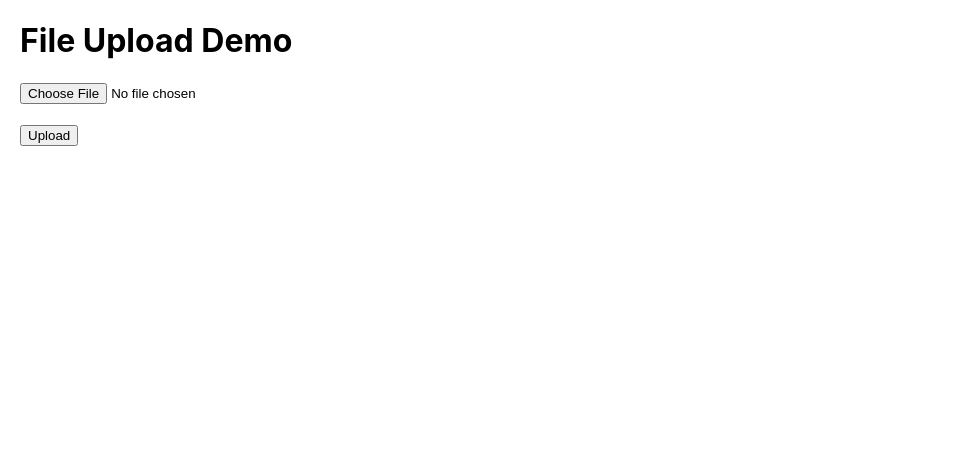
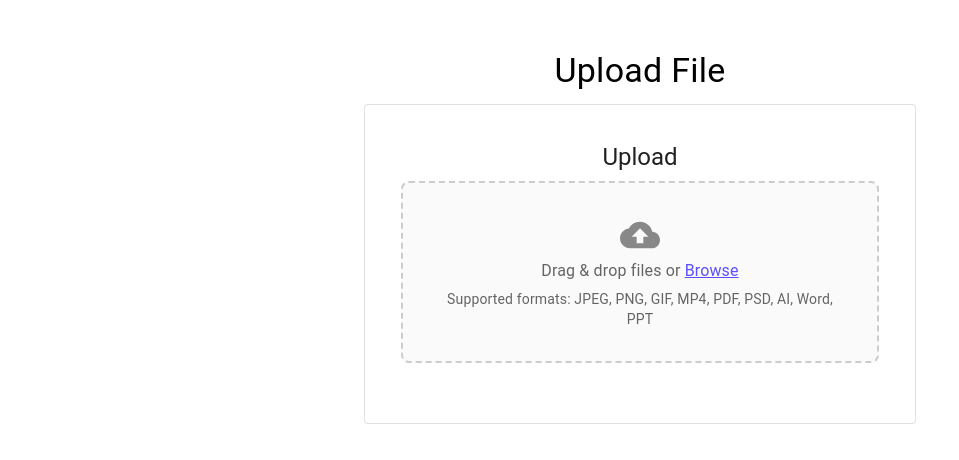
Before and after one commit to ArnavVed/Video4ever, a React (Create React App) app in the folder client/: page / in a window 1280 px wide. Shown: the top 460 px of the page, without its empty margins (0-959 px from the left). Built offline with nearby package versions, Linux system fonts and the light colour scheme.

Commit message:
Finished UI

```diff
--- a/client/package.json
+++ b/client/package.json
@@ -3,6 +3,10 @@
   "version": "0.1.0",
   "private": true,
   "dependencies": {
+    "@emotion/react": "^11.14.0",
+    "@emotion/styled": "^11.14.0",
+    "@mui/icons-material": "^6.2.0",
+    "@mui/material": "^6.2.0",
     "axios": "^1.7.9",
     "cra-template": "1.2.0",
     "react": "^19.0.0",
--- a/client/src/App.js
+++ b/client/src/App.js
@@ -1,15 +1,18 @@
 // App.js
-// Purpose: Main application component that renders the FileUpload component.
+// Purpose: Main app that renders the FileUpload component in a clean layout.
 
 import React from 'react';
+import { Container, Typography } from '@mui/material';
 import FileUpload from './FileUpload';
 
 function App() {
   return (
-    <div style={{ margin: '20px' }}>
-      <h1>File Upload Demo</h1>
+    <Container maxWidth="sm" style={{ textAlign: 'center', marginTop: '50px' }}>
+      <Typography variant="h4" gutterBottom>
+        Upload File
+      </Typography>
       <FileUpload />
-    </div>
+    </Container>
   );
 }
 
--- a/client/src/FileUpload.js
+++ b/client/src/FileUpload.js
@@ -1,73 +1,205 @@
 // FileUpload.js
-// Purpose: A React component to handle file selection, show upload progress,
-// and display success/error messages. Uses Axios to post the file to the backend.
+// Purpose: Provides a drag & drop or browse interface for file selection,
+// shows a progress bar during uploading, and lists uploaded files.
+// Uses MUI components for styling and layout.
 
-import React, { useState } from 'react';
+import React, { useState, useRef } from 'react';
 import axios from 'axios';
+import {
+  Box,
+  Typography,
+  Button,
+  LinearProgress,
+  Card,
+  CardContent,
+  IconButton,
+  Paper,
+  List,
+  ListItem,
+  ListItemText,
+  ListItemSecondaryAction
+} from '@mui/material';
+import CloudUploadIcon from '@mui/icons-material/CloudUpload';
+import DeleteIcon from '@mui/icons-material/Delete';
+import { styled } from '@mui/material/styles';
+
+// Styled drop area
+const DropArea = styled(Box)(({ theme, isDragging }) => ({
+  border: '2px dashed #ccc',
+  borderRadius: '8px',
+  padding: theme.spacing(4),
+  textAlign: 'center',
+  cursor: 'pointer',
+  backgroundColor: isDragging ? '#f0f0f0' : '#fafafa',
+  marginBottom: theme.spacing(2),
+  transition: 'background-color 0.3s ease',
+}));
 
 function FileUpload() {
-  const [selectedFile, setSelectedFile] = useState(null);       // Holds the currently selected file
-  const [uploadProgress, setUploadProgress] = useState(0);      // Tracks the upload progress percentage
-  const [statusMessage, setStatusMessage] = useState(null);     // Holds success or error messages
+  const [selectedFiles, setSelectedFiles] = useState([]);
+  const [uploadQueue, setUploadQueue] = useState([]); // files waiting to be uploaded
+  const [uploadProgress, setUploadProgress] = useState(0);
+  const [uploadingFileName, setUploadingFileName] = useState(null);
+  const [uploadedFiles, setUploadedFiles] = useState([]);
+  const [dragging, setDragging] = useState(false);
 
-  const handleFileChange = (e) => {
-    // Triggered when user selects a file
-    setSelectedFile(e.target.files[0]);
-    setStatusMessage(null);
-    setUploadProgress(0);
+  const fileInputRef = useRef(null);
+
+  // Handle file input changes
+  const handleFileSelect = (e) => {
+    const files = Array.from(e.target.files);
+    setSelectedFiles(files);
+    setUploadQueue(files);
+  };
+
+  // Handle drag & drop
+  const handleDragOver = (e) => {
+    e.preventDefault();
+    setDragging(true);
+  };
+
+  const handleDragLeave = (e) => {
+    setDragging(false);
+  };
+
+  const handleDrop = (e) => {
+    e.preventDefault();
+    setDragging(false);
+    const files = Array.from(e.dataTransfer.files);
+    setSelectedFiles(files);
+    setUploadQueue(files);
+  };
+
+  // Trigger file input dialog
+  const triggerFileSelect = () => {
+    fileInputRef.current.click();
   };
 
   const handleUpload = () => {
-    if (!selectedFile) {
-      setStatusMessage("Please select a file first.");
-      return;
-    }
+    if (uploadQueue.length === 0) return;
 
-    // Prepare form data to send to the server
+    // We will upload files one by one for demonstration
+    const file = uploadQueue[0];
+    setUploadingFileName(file.name);
+
     const formData = new FormData();
-    formData.append('file', selectedFile);
+    formData.append('file', file);
 
-    // Make a POST request to the server endpoint using Axios
     axios.post('/api/upload', formData, {
-      // Set headers and config for Axios
-      headers: {
-        'Content-Type': 'multipart/form-data'
+      headers: { 'Content-Type': 'multipart/form-data' },
+      onUploadProgress: (progressEvent) => {
+        const percent = Math.round((progressEvent.loaded * 100) / progressEvent.total);
+        setUploadProgress(percent);
       },
-      onUploadProgress: (progressEvent) => {
-        // Update upload progress as file uploads
-        const percentCompleted = Math.round((progressEvent.loaded * 100) / progressEvent.total);
-        setUploadProgress(percentCompleted);
+    })
+    .then((res) => {
+      if (res.data.success) {
+        setUploadedFiles([...uploadedFiles, file.name]);
       }
     })
-    .then(response => {
-      if (response.data.success) {
-        setStatusMessage("File uploaded successfully!");
-      } else {
-        setStatusMessage("File upload failed: " + response.data.message);
-      }
+    .catch((err) => {
+      console.error('Upload error:', err);
     })
-    .catch(error => {
-      setStatusMessage("An error occurred during file upload.");
-      console.error(error);
+    .finally(() => {
+      // Remove the file from the queue and reset progress
+      const remainingQueue = uploadQueue.slice(1);
+      setUploadQueue(remainingQueue);
+      setUploadProgress(0);
+      setUploadingFileName(null);
     });
   };
 
+  // If we have files in the queue, start uploading the first one
+  React.useEffect(() => {
+    if (uploadQueue.length > 0 && !uploadingFileName) {
+      handleUpload();
+    }
+  }, [uploadQueue, uploadingFileName]);
+
+  const handleRemoveUploadedFile = (fileName) => {
+    setUploadedFiles(uploadedFiles.filter((f) => f !== fileName));
+  };
+
   return (
-    <div>
-      <input type="file" onChange={handleFileChange} /><br/><br/>
-      <button onClick={handleUpload}>Upload</button>
-      {uploadProgress > 0 && (
-        <div style={{ margin: '20px 0', width: '100%', maxWidth: '300px', background: '#eee' }}>
-          <div style={{
-            width: `${uploadProgress}%`,
-            background: 'green',
-            height: '20px',
-            transition: 'width 0.5s ease'
-          }}></div>
-        </div>
-      )}
-      {statusMessage && <p>{statusMessage}</p>}
-    </div>
+    <Card variant="outlined" style={{ padding: '20px' }}>
+      <CardContent>
+        <Typography variant="h5" gutterBottom>Upload</Typography>
+
+        {/* Drop area or browse */}
+        <DropArea
+          isDragging={dragging ? 1 : 0}
+          onDragOver={handleDragOver}
+          onDragLeave={handleDragLeave}
+          onDrop={handleDrop}
+          onClick={triggerFileSelect}
+        >
+          <CloudUploadIcon style={{ fontSize: 40, color: '#888' }} />
+          <Typography variant="body1" color="textSecondary" gutterBottom>
+            Drag & drop files or <span style={{ color: '#5b4eff', cursor: 'pointer', textDecoration: 'underline' }}>Browse</span>
+          </Typography>
+          <Typography variant="body2" color="textSecondary">
+            Supported formats: JPEG, PNG, GIF, MP4, PDF, PSD, AI, Word, PPT
+          </Typography>
+        </DropArea>
+
+        <input
+          type="file"
+          multiple
+          style={{ display: 'none' }}
+          ref={fileInputRef}
+          onChange={handleFileSelect}
+        />
+
+        {/* Show uploading progress if we have a file currently uploading */}
+        {uploadingFileName && (
+          <Box sx={{ my: 2 }}>
+            <Typography variant="body2" gutterBottom>
+              Uploading - {uploadQueue.length + 1}/{selectedFiles.length} files
+            </Typography>
+            <Paper elevation={1} style={{ padding: '10px', marginBottom: '10px' }}>
+              <Typography variant="body2" gutterBottom>
+                {uploadingFileName}
+              </Typography>
+              <LinearProgress variant="determinate" value={uploadProgress} />
+            </Paper>
+          </Box>
+        )}
+
+        {/* Show uploaded files */}
+        {uploadedFiles.length > 0 && (
+          <Box sx={{ my: 2 }}>
+            <Typography variant="subtitle1" gutterBottom>
+              Uploaded
+            </Typography>
+            <List dense>
+              {uploadedFiles.map((file) => (
+                <ListItem key={file}>
+                  <ListItemText primary={file} />
+                  <ListItemSecondaryAction>
+                    <IconButton edge="end" aria-label="delete" onClick={() => handleRemoveUploadedFile(file)}>
+                      <DeleteIcon />
+                    </IconButton>
+                  </ListItemSecondaryAction>
+                </ListItem>
+              ))}
+            </List>
+          </Box>
+        )}
+
+        {selectedFiles.length > 0 && (
+          <Box sx={{ textAlign: 'center', mt: 2 }}>
+            <Button
+              variant="contained"
+              color="primary"
+              onClick={handleUpload}
+              disabled={uploadQueue.length === 0 || uploadingFileName !== null}
+            >
+              UPLOAD FILES
+            </Button>
+          </Box>
+        )}
+      </CardContent>
+    </Card>
   );
 }
 
```
Also changed, not shown: 2 other files (tests, documents, lock files or other folders).
